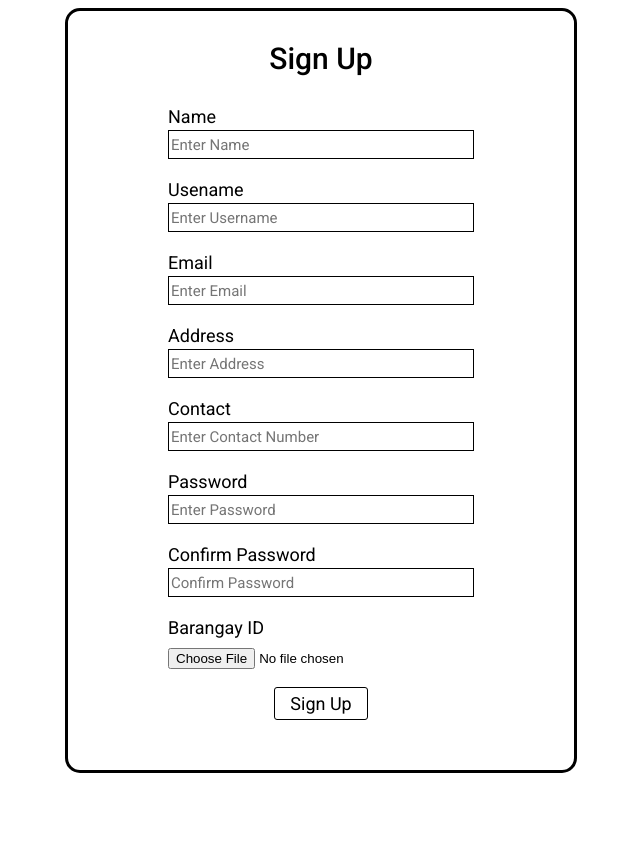
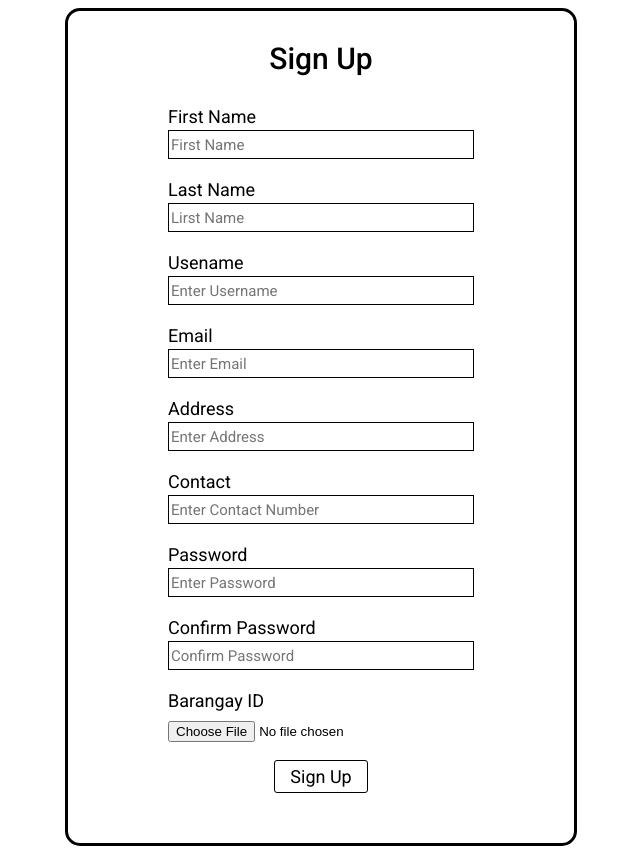
Before and after one commit to Kazuhisaa/Medicine-Request-and-Management-System-, a PHP site: page /signup.php in a window 1280 px wide. Shown: the whole page, without its empty margins (319-959 px from the left). Before the commit the page ends 773 px from the top, so only its background shows below. Run offline with PHP 8.4, Linux system fonts and the light colour scheme.

Commit message:
put names

```diff
--- a/signup.php
+++ b/signup.php
@@ -20,8 +20,10 @@
     <div class="box">
       <p class="Login">Sign Up</p>
       <form action="">
-        <p>Name</p>
-        <input id="name" name="name" class="search-bar" type="text" placeholder="Enter Name" required>
+        <p>First Name</p>
+        <input id="Fname" name="Fname" class="search-bar" type="text" placeholder="First Name" required>
+        <p>Last Name</p>
+        <input id="Lname" name="Lname" class="search-bar" type="text" placeholder="Lirst Name" required>
         <p>Usename</p>
         <input id="Username" name="User" class="search-bar" type="text" placeholder="Enter Username" required>
         <p>Email</p>
```
